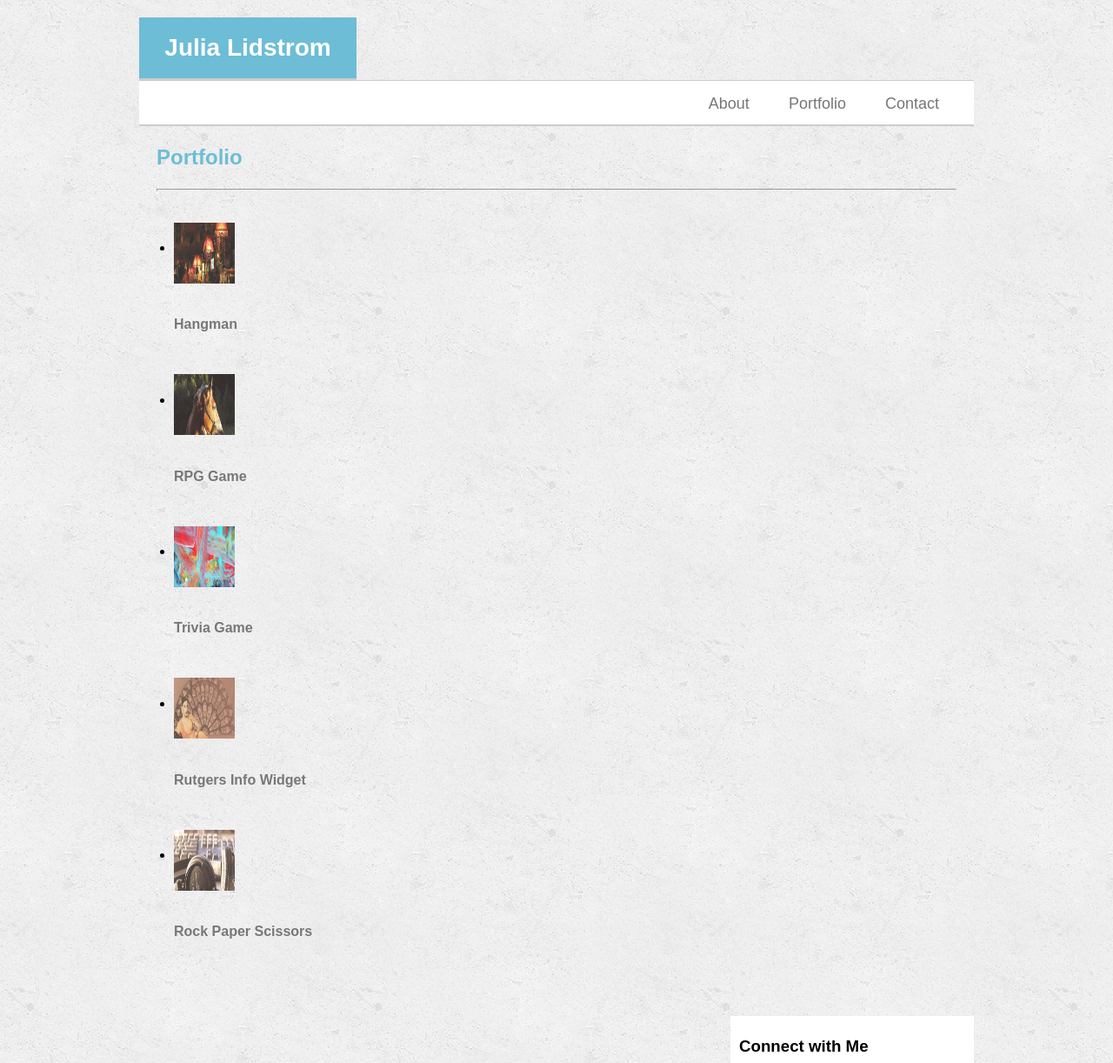
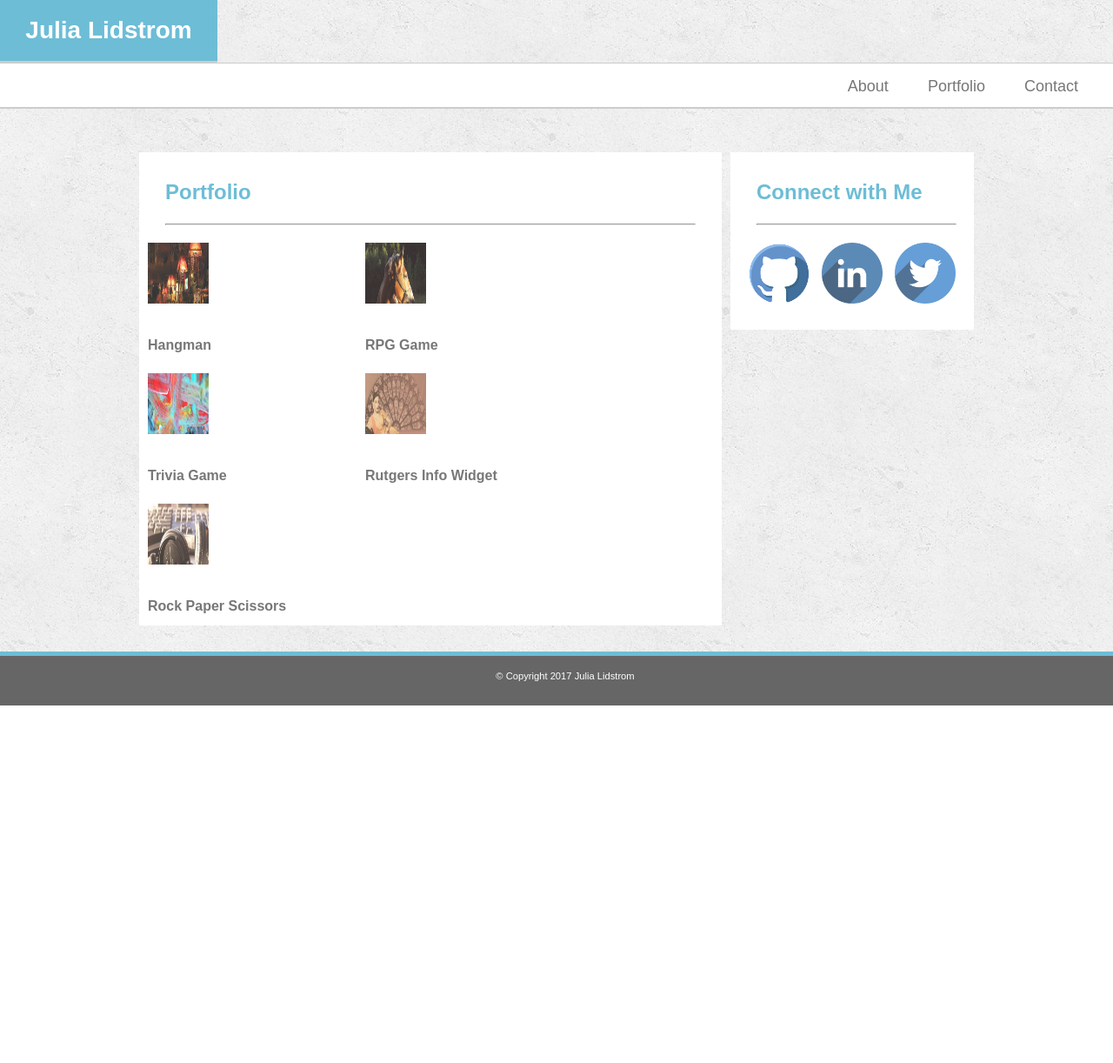
Before and after one commit to JuliaLid/Basic-Portfolio, a plain HTML site: page portfolio.html in a window 1280 px wide. Shown: the top 1222 px of the page at 87% size. After the commit the page ends 811 px from the top, so only its background shows below. Drawn offline with Linux system fonts and the light colour scheme.

Commit message:
Updating CSS

```diff
--- a/assets/css/style.css
+++ b/assets/css/style.css
@@ -6,12 +6,12 @@ body {
 	margin: 0 auto;
 }
 
-#page {
+#page  {
 	width: 960px;
 	margin:20px auto 20px auto;
 }
 
-#content{
+#content , #portfolio {
 	width: 650px;
 	float: left;
 }
@@ -63,7 +63,7 @@ article {
 	float: left;
 	background-color: #ffffff;
 	padding: 10px 10px 10px 10px;
-	margin: 60px auto;
+	margin: 30px auto;
 }
 
 h2 {
@@ -86,7 +86,7 @@ aside {
 	width: 270px;
 	float: right;
 	background-color: #ffffff;
-	margin: 60px auto;
+	margin: 30px auto;
 	padding: 0px 0px 0px 10px;
 }
 
@@ -111,7 +111,8 @@ a img {
 
 hr {
 	margin: 0px 20px 0px 20px;
-	height: 1px;
+	height: 0.5px;
+	background-color: #666666;
 }
 
 /*styling forfooter*/
@@ -125,3 +126,48 @@ footer {
 	padding: 7px 0px 0px 20px;
 	border-top: thick solid #6DBDD6;
 }
+
+#contact {
+	width: 627px;
+	float: left;
+	background-color: #ffffff;
+	padding: 10px 10px 10px 10px;
+	margin: 30px auto;
+}
+
+form {
+	margin-left: 20px;
+	line-height: 150%;
+}
+
+label {
+	color:#777777;
+	font-weight: bold;
+}
+
+button {
+	background-color: #6DBDD6;
+	color: #ffffff;
+	border-radius: 4px;
+	text-shadow: 0 1px 1px rgba(0, 0, 0, 0.2);
+	height: 30px;
+	width: 150px;
+	font-size: 18px;
+}
+
+#name , #email, #message {
+	margin-top: 5px;
+}
+
+#portfolio {
+	float: left;
+	background-color: #ffffff;
+	padding: 10px 10px 10px 10px;
+	margin: 30px auto;
+}
+
+.projectName {
+	height: 150px;
+	width:250px;
+	float: left;
+}
--- a/portfolio.html
+++ b/portfolio.html
@@ -6,7 +6,7 @@
 	<link rel="stylesheet" href="assets/css/style.css">
 </head>
  <body>
-	 	<div id="page">
+
 	 		<!-- Headers and Nav Bar -->
 	 		<header>
 	 				<h1>Julia Lidstrom</h1>
@@ -19,75 +19,63 @@
 						</nav>
 	 		</header>
 			<!-- Main body -->
+		 	<div id="page">
 				<div id="portfolio">
 						<h2>Portfolio</h2>
 							<hr>
-					<ul>
-						<li>
+						<div>
 								<a href="#" class="projectName">
 								<img src="assets/images/Hangman.jpg" alt="">
-							<div class="description">
-								<h4>Hangman</h4>
+								<h4><span>Hangman</span></h4>
+								</a>
 							</div>
-							</a>
-						</li>
-
-						<li>
+						<div>
 								<a href="#" class="projectName">
 								<img src="assets/images/RPG.jpg" alt="">
-							<div class="description">
-								<h4>RPG Game</h4>
+								<h4><span>RPG Game</span></h4>
+								</a>
 						</div>
-							</a>
-						</li>
-
-						<li>
+						<div>
 								<a href="#" class="projectName">
 								<img src="assets/images/Trivia.jpg" alt="">
-							<div class="description">
-								<h4>Trivia Game</h4>
+								<h4><span>Trivia Game</span></h4>
+								</a>
 						</div>
-							</a>
-						</li>
 
-						<li>
+						<div>
 								<a href="#" class="projectName">
 								<img src="assets/images/Rutgers.jpg" alt="">
-							<div class="description">
-								<h4>Rutgers Info Widget</h4>
+								<h4><span>Rutgers Info Widget</span></h4>
+								</a>
 						</div>
-						</a>
-						</li>
 
-						<li>
+						<div>
 								<a href="#" class="projectName">
 								<img src="assets/images/Rock.jpg" alt="">
-							<div class="description">
-								<h4>Rock Paper Scissors</h4>
+								<h4><span>Rock Paper Scissors</span></h4>
+								</a>
 						</div>
-						</a>
-						</li>
-					</ul>
-
 				</div>
 			<!-- Connect with Me section -->
 					<aside>
-					<h3>Connect with Me</h3>
-						<a href="#">
+						<h2>Connect with Me</h2>
+						<hr>
+						<div id="social">
+							<a href="#" target="_blank">
 								<img src="assets/images/Github.png" alt="GitHub Logo">
 							</a>
-						<a href="#">
+							<a href="#" target="_blank">
 									<img src="assets/images/linkedin.png" alt="LinkedIn Logo">
 							</a>
-						<a href="#">
+							<a href="#" target="_blank">
 								<img src="assets/images/Twitter.png" alt="Twitter Logo">
 							</a>
+						</div>
 					</aside>
+			</div>
 			<!-- Footer -->
 				<footer>
 					&copy; Copyright 2017 Julia Lidstrom
 				</footer>
-
-		 </div>
  </body>
 </html>
```
Also changed, not shown: contact.html (+18 -15 lines). Lines whose indentation alone changed are shown as unchanged.
